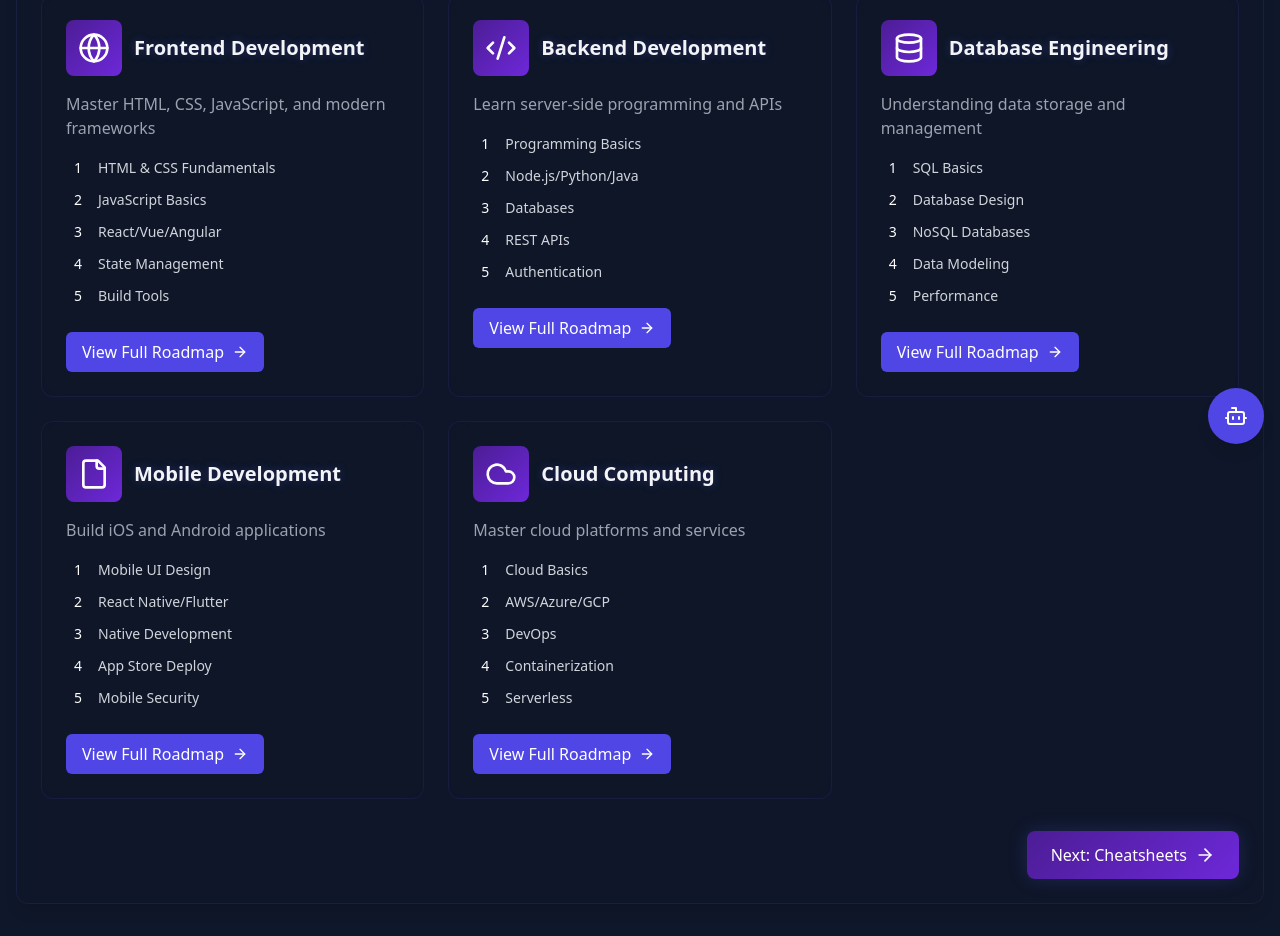
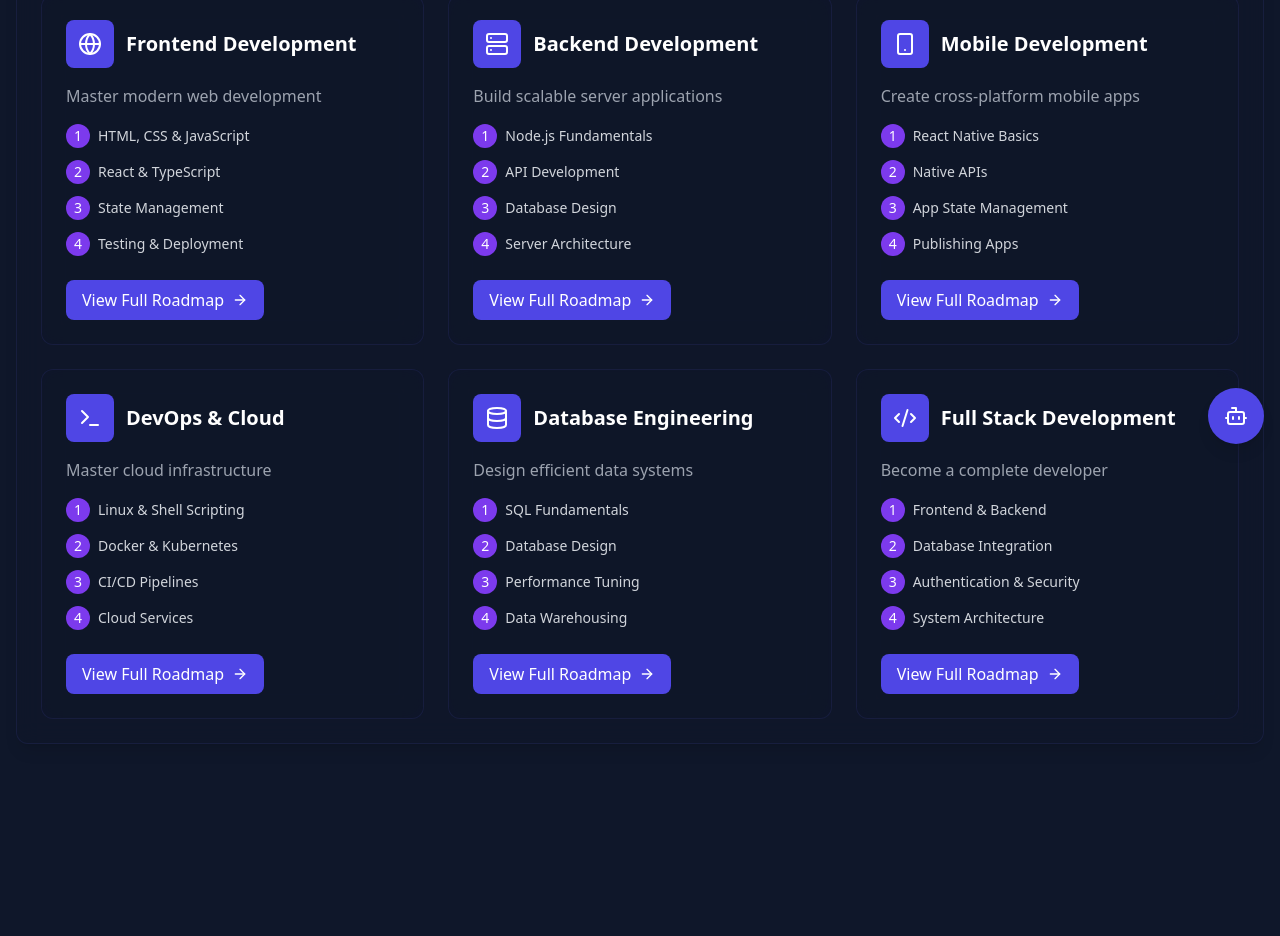
Before and after one commit to rohitmore07/webomaster-community, a React (Vite) app: page / in a window 1280 px wide. Shown: the part 340-1276 px from the top of the page. After the commit the page ends 1116 px from the top, so only its background shows below. Built offline with nearby package versions, Linux system fonts and the light colour scheme; no server answers.

Commit message:
UI Enhancement

```diff
--- a/src/components/Auth.tsx
+++ b/src/components/Auth.tsx
@@ -42,15 +42,14 @@ export default function Auth({ onClose }: AuthProps) {
   };
 
   return (
-    <div className="fixed inset-0 bg-black bg-opacity-50 flex items-center justify-center z-50">
-      <div className="bg-white rounded-lg p-8 max-w-md w-full mx-4">
-        <h2 className="text-2xl font-bold text-gray-900 mb-6">
+    <div className="glass-effect rounded-lg p-8 max-w-md w-full mx-4 border border-indigo-500/10">
+      <h2 className="text-2xl font-bold text-white mb-6">
         {isLogin ? 'Login to Your Account' : 'Create an Account'}
       </h2>
 
       <form onSubmit={handleSubmit} className="space-y-4">
         <div>
-            <label htmlFor="email" className="block text-sm font-medium text-gray-700">
+          <label htmlFor="email" className="block text-sm font-medium text-gray-300">
             Email
           </label>
           <input
@@ -58,13 +57,13 @@ export default function Auth({ onClose }: AuthProps) {
             type="email"
             value={email}
             onChange={(e) => setEmail(e.target.value)}
-              className="mt-1 block w-full rounded-md border-gray-300 shadow-sm focus:border-indigo-500 focus:ring-indigo-500 sm:text-sm"
+            className="mt-1 block w-full rounded-lg bg-[#1E293B] border border-indigo-500/10 text-white px-4 py-2 focus:outline-none focus:ring-2 focus:ring-indigo-500 focus:border-transparent"
             required
           />
         </div>
 
         <div>
-            <label htmlFor="password" className="block text-sm font-medium text-gray-700">
+          <label htmlFor="password" className="block text-sm font-medium text-gray-300">
             Password
           </label>
           <input
@@ -72,7 +71,7 @@ export default function Auth({ onClose }: AuthProps) {
             type="password"
             value={password}
             onChange={(e) => setPassword(e.target.value)}
-              className="mt-1 block w-full rounded-md border-gray-300 shadow-sm focus:border-indigo-500 focus:ring-indigo-500 sm:text-sm"
+            className="mt-1 block w-full rounded-lg bg-[#1E293B] border border-indigo-500/10 text-white px-4 py-2 focus:outline-none focus:ring-2 focus:ring-indigo-500 focus:border-transparent"
             required
             minLength={6}
           />
@@ -81,7 +80,7 @@ export default function Auth({ onClose }: AuthProps) {
         <button
           type="submit"
           disabled={loading}
-            className="w-full flex justify-center items-center py-2 px-4 border border-transparent rounded-md shadow-sm text-sm font-medium text-white bg-indigo-600 hover:bg-indigo-700 focus:outline-none focus:ring-2 focus:ring-offset-2 focus:ring-indigo-500 disabled:opacity-50"
+          className="w-full flex justify-center items-center py-2 px-4 bg-indigo-600 rounded-lg text-sm font-medium text-white hover:bg-indigo-700 transition-colors disabled:opacity-50 disabled:cursor-not-allowed"
         >
           {loading ? (
             <Loader2 className="w-5 h-5 animate-spin" />
@@ -102,7 +101,7 @@ export default function Auth({ onClose }: AuthProps) {
       <div className="mt-4 text-center">
         <button
           onClick={() => setIsLogin(!isLogin)}
-            className="text-sm text-indigo-600 hover:text-indigo-500"
+          className="text-sm text-indigo-400 hover:text-indigo-300"
         >
           {isLogin ? "Don't have an account? Sign up" : 'Already have an account? Login'}
         </button>
@@ -110,11 +109,10 @@ export default function Auth({ onClose }: AuthProps) {
 
       <button
         onClick={onClose}
-          className="mt-4 w-full py-2 px-4 border border-gray-300 rounded-md shadow-sm text-sm font-medium text-gray-700 hover:bg-gray-50 focus:outline-none focus:ring-2 focus:ring-offset-2 focus:ring-indigo-500"
+        className="mt-4 w-full py-2 px-4 bg-[#1E293B] border border-indigo-500/10 rounded-lg text-sm font-medium text-gray-300 hover:bg-[#2D3B4E] transition-colors"
       >
         Cancel
       </button>
     </div>
-    </div>
   );
 }
--- a/src/components/ChatBot.tsx
+++ b/src/components/ChatBot.tsx
@@ -13,10 +13,8 @@ function ChatBot() {
   const handleSend = () => {
     if (!input.trim()) return;
 
-    // Add user message
     setMessages([...messages, { type: 'user', content: input }]);
 
-    // Simulate bot response
     setTimeout(() => {
       setMessages(prev => [...prev, {
         type: 'bot',
@@ -38,8 +36,8 @@ function ChatBot() {
             <div
               className={`max-w-[80%] p-3 rounded-lg ${
                 message.type === 'user'
-                  ? 'bg-blue-800 text-white'
-                  : 'bg-gray-100 text-gray-800'
+                  ? 'bg-indigo-600 text-white'
+                  : 'bg-[#1E293B] text-gray-200'
               }`}
             >
               {message.content}
@@ -47,7 +45,7 @@ function ChatBot() {
           </div>
         ))}
       </div>
-      <div className="border-t p-4">
+      <div className="border-t border-indigo-500/10 p-4">
         <div className="flex space-x-2">
           <input
             type="text"
@@ -55,11 +53,11 @@ function ChatBot() {
             onChange={(e) => setInput(e.target.value)}
             onKeyPress={(e) => e.key === 'Enter' && handleSend()}
             placeholder="Ask me anything..."
-            className="flex-1 px-4 py-2 border rounded-lg focus:outline-none focus:border-blue-800"
+            className="flex-1 px-4 py-2 bg-[#1E293B] border border-indigo-500/10 rounded-lg text-white placeholder-gray-400 focus:outline-none focus:ring-2 focus:ring-indigo-500 focus:border-transparent"
           />
           <button
             onClick={handleSend}
-            className="p-2 bg-black text-white rounded-lg hover:bg-blue-900 transition-colors"
+            className="p-2 bg-indigo-600 text-white rounded-lg hover:bg-indigo-700 transition-colors"
           >
             <Send className="w-5 h-5" />
           </button>
--- a/src/components/Roadmaps.tsx
+++ b/src/components/Roadmaps.tsx
@@ -1,85 +1,89 @@
 import React from 'react';
-import { Code2, Globe, Database, File as Mobile, Cloud, ArrowRight } from 'lucide-react';
+import { Code2, Database, Globe, Server, Smartphone, Terminal } from 'lucide-react';
 import { motion } from 'framer-motion';
-
-interface RoadmapsProps {
-  onNext: () => void;
-}
+import { ArrowRight } from 'lucide-react';
 
 const roadmaps = [
   {
     title: 'Frontend Development',
+    description: 'Master modern web development',
     icon: Globe,
-    description: 'Master HTML, CSS, JavaScript, and modern frameworks',
     path: [
-      'HTML & CSS Fundamentals',
-      'JavaScript Basics',
-      'React/Vue/Angular',
+      'HTML, CSS & JavaScript',
+      'React & TypeScript',
       'State Management',
-      'Build Tools',
+      'Testing & Deployment'
     ],
-    url: 'https://roadmap.sh/frontend',
+    url: '#'
   },
   {
     title: 'Backend Development',
-    icon: Code2,
-    description: 'Learn server-side programming and APIs',
+    description: 'Build scalable server applications',
+    icon: Server,
     path: [
-      'Programming Basics',
-      'Node.js/Python/Java',
-      'Databases',
-      'REST APIs',
-      'Authentication',
+      'Node.js Fundamentals',
+      'API Development',
+      'Database Design',
+      'Server Architecture'
     ],
-    url: 'https://roadmap.sh/backend',
+    url: '#'
+  },
+  {
+    title: 'Mobile Development',
+    description: 'Create cross-platform mobile apps',
+    icon: Smartphone,
+    path: [
+      'React Native Basics',
+      'Native APIs',
+      'App State Management',
+      'Publishing Apps'
+    ],
+    url: '#'
+  },
+  {
+    title: 'DevOps & Cloud',
+    description: 'Master cloud infrastructure',
+    icon: Terminal,
+    path: [
+      'Linux & Shell Scripting',
+      'Docker & Kubernetes',
+      'CI/CD Pipelines',
+      'Cloud Services'
+    ],
+    url: '#'
   },
   {
     title: 'Database Engineering',
+    description: 'Design efficient data systems',
     icon: Database,
-    description: 'Understanding data storage and management',
     path: [
-      'SQL Basics',
+      'SQL Fundamentals',
       'Database Design',
-      'NoSQL Databases',
-      'Data Modeling',
-      'Performance',
+      'Performance Tuning',
+      'Data Warehousing'
     ],
-    url: 'https://roadmap.sh/postgresql-dba',
+    url: '#'
   },
   {
-    title: 'Mobile Development',
-    icon: Mobile,
-    description: 'Build iOS and Android applications',
+    title: 'Full Stack Development',
+    description: 'Become a complete developer',
+    icon: Code2,
     path: [
-      'Mobile UI Design',
-      'React Native/Flutter',
-      'Native Development',
-      'App Store Deploy',
-      'Mobile Security',
+      'Frontend & Backend',
+      'Database Integration',
+      'Authentication & Security',
+      'System Architecture'
     ],
-    url: 'https://roadmap.sh/android',
-  },
-  {
-    title: 'Cloud Computing',
-    icon: Cloud,
-    description: 'Master cloud platforms and services',
-    path: [
-      'Cloud Basics',
-      'AWS/Azure/GCP',
-      'DevOps',
-      'Containerization',
-      'Serverless',
-    ],
-    url: 'https://roadmap.sh/devops',
-  },
+    url: '#'
+  }
 ];
 
-function Roadmaps({ onNext }: RoadmapsProps) {
+function Roadmaps() {
   return (
     <div className="space-y-8">
       <div className="text-center mb-12">
-        <h2 className="text-3xl font-bold text-white">Technology Roadmaps</h2>
-        <p className="mt-2 text-white">Choose your learning path and start your journey</p>
+        <h2 className="text-3xl font-bold text-white">Learning Roadmaps</h2>
+        <p className="mt-2 text-gray-400">Choose your path and start learning</p>
       </div>
 
       <div className="grid grid-cols-1 md:grid-cols-2 lg:grid-cols-3 gap-6">
@@ -89,55 +93,39 @@ function Roadmaps({ onNext }: RoadmapsProps) {
             initial={{ opacity: 0, y: 20 }}
             animate={{ opacity: 1, y: 0 }}
             transition={{ delay: index * 0.1 }}
-            className="glass-effect card-hover rounded-xl p-6 border border-gray-800"
+            className="glass-effect rounded-xl p-6 border border-indigo-500/10 hover:border-indigo-500/20 transition-all"
           >
             <div className="flex items-center mb-4">
-              <div className="p-3 rounded-lg gradient-secondary">
-                <roadmap.icon className="w-8 h-8 text-white" />
+              <div className="p-3 rounded-lg bg-indigo-600">
+                <roadmap.icon className="w-6 h-6 text-white" />
               </div>
-              <h3 className="ml-3 text-xl font-semibold text-gray-100 neon-text">{roadmap.title}</h3>
+              <h3 className="ml-3 text-xl font-semibold text-white">{roadmap.title}</h3>
             </div>
             <p className="text-gray-400 mb-4">{roadmap.description}</p>
-            <div className="space-y-2 mb-6">
+            <div className="space-y-3">
               {roadmap.path.map((step, stepIndex) => (
-                <div
-                  key={stepIndex}
-                  className="flex items-center text-sm text-gray-300"
-                >
-                  <div className="w-6 h-6 flex items-center justify-center gradient-accent rounded-full text-white font-medium">
+                <div key={stepIndex} className="flex items-center text-sm text-gray-300">
+                  <div className="w-6 h-6 flex items-center justify-center bg-violet-600 rounded-full text-white font-medium">
                     {stepIndex + 1}
                   </div>
                   <span className="ml-2">{step}</span>
                 </div>
               ))}
             </div>
+            <div className="mt-6">
               <a
                 href={roadmap.url}
                 target="_blank"
                 rel="noopener noreferrer"
-              className="inline-flex items-center px-4 py-2 bg-indigo-600 text-white rounded-md hover:bg-indigo-700 transition-colors"
+                className="inline-flex items-center px-4 py-2 bg-indigo-600 text-white rounded-lg hover:bg-indigo-700 transition-colors"
               >
                 View Full Roadmap
                 <ArrowRight className="w-4 h-4 ml-2" />
               </a>
+            </div>
           </motion.div>
         ))}
       </div>
-
-      <motion.div
-        className="flex justify-end mt-8"
-        initial={{ opacity: 0, y: 20 }}
-        animate={{ opacity: 1, y: 0 }}
-        transition={{ delay: 0.5 }}
-      >
-        <button
-          onClick={onNext}
-          className="flex items-center px-6 py-3 gradient-secondary text-white rounded-lg transition-all duration-300 hover:scale-105 neon-glow"
-        >
-          Next: Cheatsheets
-          <ArrowRight className="w-5 h-5 ml-2" />
-        </button>
-      </motion.div>
     </div>
   );
 }
```
Also changed, not shown: src/components/Teams.tsx (+13 -13 lines). Lines whose indentation alone changed are shown as unchanged.
